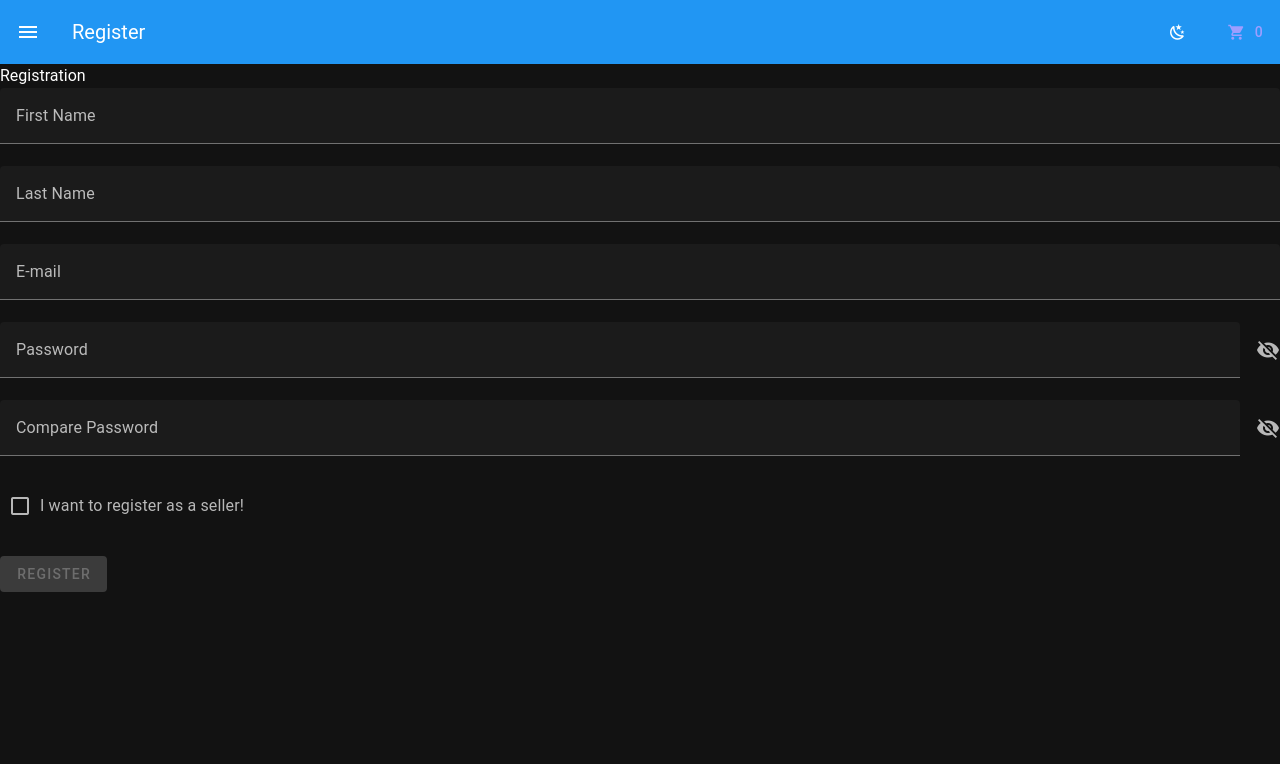
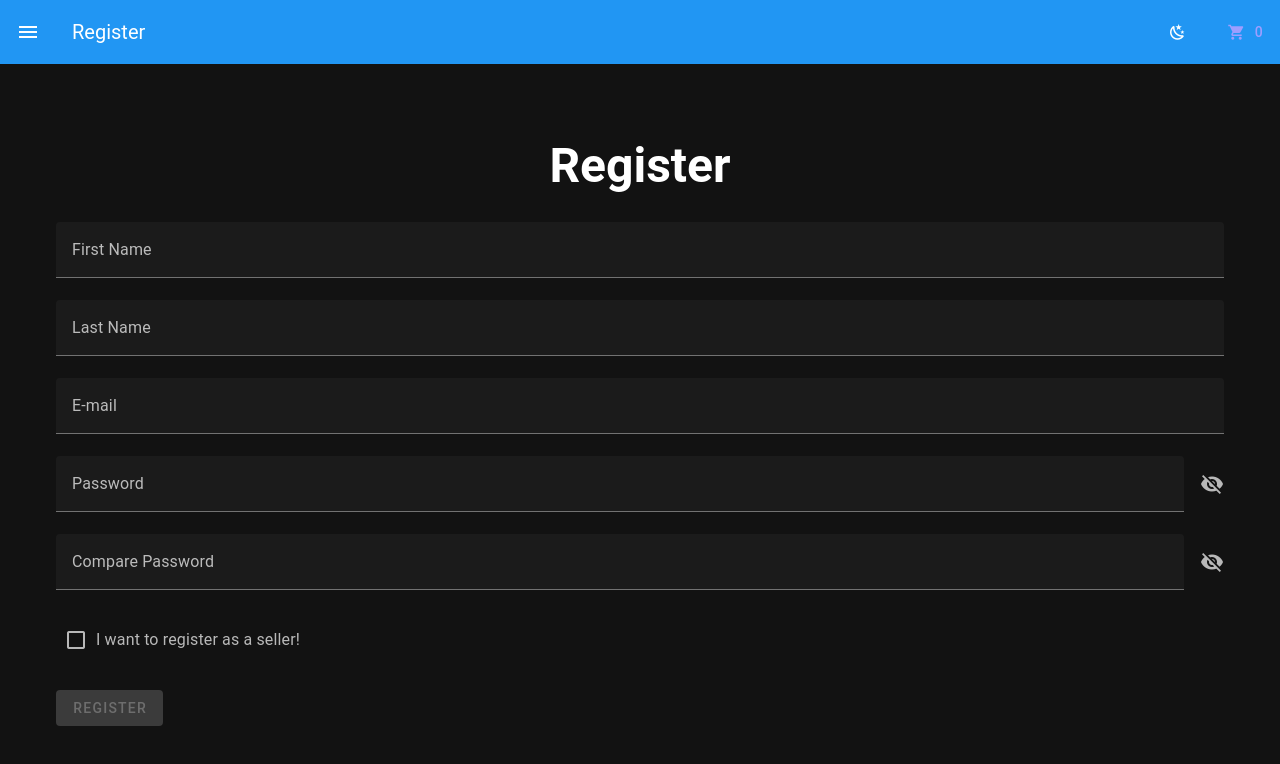
Before and after one commit to arminebner/shopfront-frontend, a Vue app: page /register in a window 1280 px wide. Shown: the top 764 px of the page. Built offline with nearby package versions, Linux system fonts and the light colour scheme.

Commit message:
little ui rework

```diff
--- a/src/views/CartView.vue
+++ b/src/views/CartView.vue
@@ -1,7 +1,18 @@
 <template>
-  <h1>Your Shoppingcart</h1>
-  <shopping-cart-table :products="cartItems" @remove-from-cart="removeProductCartStore"
-    @add-item-instance="addItemInstance"></shopping-cart-table>
+  <v-app>
+    <v-container fluid>
+      <v-row justify="center">
+        <v-col cols="12" sm="10" md="8" lg="6">
+          <h1 class="text-center">Your Shopping Cart</h1>
+          <shopping-cart-table
+            :products="cartItems"
+            @remove-from-cart="removeProductCartStore"
+            @add-item-instance="addItemInstance"
+          ></shopping-cart-table>
+        </v-col>
+      </v-row>
+    </v-container>
+  </v-app>
 </template>
 
 <script setup lang="ts">
@@ -23,5 +34,11 @@ const addItemInstance = (cartItem: CartItem) => {
 </script>
 
 <style scoped>
-
+h1 {
+  font-size: 48px;
+  font-weight: bold;
+  text-align: center;
+  margin-top: 50px;
+  margin-bottom: 20px;
+}
 </style>
--- a/src/views/LoginView.vue
+++ b/src/views/LoginView.vue
@@ -1,5 +1,8 @@
 <template>
-  <v-form>
+  <v-app>
+    <v-container>
+      <h1>Login</h1>
+      <v-form v-model="isFormValid">
         <v-text-field label="E-mail" v-model="email"></v-text-field>
         <v-text-field
           v-model="password"
@@ -11,12 +14,14 @@
           counter
           @click:append="show = !show"
         ></v-text-field>
-    <v-btn @click="submitLogin">Login</v-btn>
+        <v-btn :disabled="!isFormValid" @click="submitLogin">Login</v-btn>
       </v-form>
       <router-link to="/register"
         >Don't have an account yet? Click here to register</router-link
       >
       <v-alert v-if="errorMessage" type="error">{{ errorMessage }}</v-alert>
+    </v-container>
+  </v-app>
 </template>
 
 <script setup lang="ts">
@@ -38,6 +43,7 @@ const email = ref("");
 const password = ref("");
 const show = ref(false);
 const errorMessage = ref("");
+const isFormValid = ref(false);
 
 const submitLogin = async () => {
   try {
@@ -63,3 +69,13 @@ const submitLogin = async () => {
   }
 };
 </script>
+
+<style scoped>
+h1 {
+  font-size: 48px;
+  font-weight: bold;
+  text-align: center;
+  margin-top: 50px;
+  margin-bottom: 20px;
+}
+</style>
--- a/src/views/ProductManagementDashboardView.vue
+++ b/src/views/ProductManagementDashboardView.vue
@@ -5,8 +5,12 @@
   <v-alert v-if="errorMessage" type="error"> {{ errorMessage }}</v-alert>
   <h2>Your Products</h2>
   <loading-spinner v-if="isLoading"></loading-spinner>
-  <product-table v-else @delete-product="deleteProduct" @update-product="updateProduct"
-    :products="products"></product-table>
+  <product-table
+    v-else
+    @delete-product="deleteProduct"
+    @update-product="updateProduct"
+    :products="products"
+  ></product-table>
 </template>
 
 <script setup lang="ts">
@@ -43,7 +47,10 @@ onBeforeMount(() => {
 const fetchProducts = async () => {
   try {
     isLoading.value = true;
-    products.value = await dataFetcher(`products/user/${userId.value}`);
+    const result = await axios.post(`http://localhost:5000/api/products/filtered`, {
+      userId: userId.value,
+    });
+    products.value = result.data;
   } catch (error) {
     console.log(error);
   }
--- a/src/views/RegisterView.vue
+++ b/src/views/RegisterView.vue
@@ -1,21 +1,59 @@
 <template>
-  Registration
-  <v-form v-model="isFormValid">
-    <v-text-field v-model="firstName" :rules="userRules.name" label="First Name" name="firstName" clearable
-      required></v-text-field>
-    <v-text-field v-model="lastName" :rules="userRules.name" label="Last Name" name="lastName" clearable
-      required></v-text-field>
-    <v-text-field label="E-mail" v-model="email" :rules="userRules.email"></v-text-field>
-    <v-text-field v-model="password" :append-icon="show ? 'mdi-eye' : 'mdi-eye-off'" :type="show ? 'text' : 'password'"
-      name="password" label="Password" hint="At least 8 characters" counter @click:append="show = !show"></v-text-field>
-    <v-text-field v-model="password2" :append-icon="show ? 'mdi-eye' : 'mdi-eye-off'" :type="show ? 'text' : 'password'"
-      name="password2" label="Compare Password" hint="Please repeat your password again here" counter
-      @click:append="show = !show"></v-text-field>
-    <v-checkbox label="I want to register as a seller!" v-model="isSeller"></v-checkbox>
-    <v-btn :disabled="!isFormValid" @click="submitRegistration">Register</v-btn>
-  </v-form>
-  <v-alert v-if="result" type="success">Registration sent successfully!</v-alert>
-  <v-alert v-if="!comparePasswords" type="error">Passwords do not match!</v-alert>
+  <v-app>
+    <v-container>
+      <h1>Register</h1>
+      <v-form v-model="isFormValid">
+        <v-text-field
+          v-model="firstName"
+          :rules="userRules.name"
+          label="First Name"
+          name="firstName"
+          clearable
+          required
+        ></v-text-field>
+        <v-text-field
+          v-model="lastName"
+          :rules="userRules.name"
+          label="Last Name"
+          name="lastName"
+          clearable
+          required
+        ></v-text-field>
+        <v-text-field
+          label="E-mail"
+          v-model="email"
+          :rules="userRules.email"
+        ></v-text-field>
+        <v-text-field
+          v-model="password"
+          :append-icon="show ? 'mdi-eye' : 'mdi-eye-off'"
+          :type="show ? 'text' : 'password'"
+          name="password"
+          label="Password"
+          hint="At least 8 characters"
+          counter
+          @click:append="show = !show"
+        ></v-text-field>
+        <v-text-field
+          v-model="password2"
+          :append-icon="show ? 'mdi-eye' : 'mdi-eye-off'"
+          :type="show ? 'text' : 'password'"
+          name="password2"
+          label="Compare Password"
+          hint="Please repeat your password again here"
+          counter
+          @click:append="show = !show"
+        ></v-text-field>
+        <v-checkbox
+          label="I want to register as a seller!"
+          v-model="isSeller"
+        ></v-checkbox>
+        <v-btn :disabled="!isFormValid" @click="submitRegistration">Register</v-btn>
+      </v-form>
+      <v-alert v-if="result" type="success">Registration sent successfully!</v-alert>
+      <v-alert v-if="!comparePasswords" type="error">Passwords do not match!</v-alert>
+    </v-container>
+  </v-app>
 </template>
 <script setup lang="ts">
 import { computed, defineComponent, ref } from "vue";
@@ -69,3 +107,12 @@ const submitRegistration = async () => {
   }
 };
 </script>
+<style scoped>
+h1 {
+  font-size: 48px;
+  font-weight: bold;
+  text-align: center;
+  margin-top: 50px;
+  margin-bottom: 20px;
+}
+</style>
--- a/src/views/ShopView.vue
+++ b/src/views/ShopView.vue
@@ -1,22 +1,21 @@
 <template>
+  <v-app>
     <v-container class="my-5">
-    <h1 class="mb-10 text-center">Shop!</h1>
+      <h1>Products</h1>
       <p class="mb-10 text-center">
         Lorem ipsum dolor sit amet, consectetur adipisicing elit. Minima ad nobis ab quae
         consequatur eius? Commodi repellendus iure id rem?
       </p>
-    <p class="ml-7">
-      Lorem ipsum dolor sit amet consectetur adipisicing elit. Qui expedita provident
-      nulla minima eius eveniet ut tenetur nam impedit reprehenderit eaque quidem quos
-      adipisci recusandae laudantium maiores, quod repudiandae. Architecto, nihil ex
-      accusamus sapiente laborum quis illo sit recusandae ipsam quam facere consequuntur
-      eos saepe, assumenda soluta? Enim, alias vero?
-    </p>
-    <v-select @update:model-value="fetchProducts($event)" label="Category" name="category"
-      :items="['All', 'Category1', 'Category2', 'Category3']" v-model="category"></v-select>
+      <v-select
+        @update:model-value="fetchProducts($event)"
+        label="Category"
+        name="category"
+        :items="['All', 'Category1', 'Category2', 'Category3']"
+      ></v-select>
       <loading-spinner v-if="isLoading"></loading-spinner>
       <card-grid v-else :products="products"></card-grid>
     </v-container>
+  </v-app>
 </template>
 
 <script setup lang="ts">
@@ -25,6 +24,7 @@ import { onBeforeMount, ref } from "vue";
 import dataFetcher from "@/utils/dataFetcher";
 import LoadingSpinner from "@/components/LoadingSpinner.vue";
 import type Product from "@/types/product";
+import axios from "axios";
 
 onBeforeMount(() => {
   fetchProducts("All");
@@ -32,15 +32,26 @@ onBeforeMount(() => {
 
 const products = ref<Product[]>([]);
 const isLoading = ref(false);
-const category = ref("All");
 
 const fetchProducts = async (selectedValue: any) => {
   try {
     isLoading.value = true;
-    products.value = await dataFetcher(`products/category/${selectedValue}`);
+    const result = await axios.post(`http://localhost:5000/api/products/filtered`, {
+      category: selectedValue,
+    });
+    products.value = result.data;
   } catch (error) {
     console.log(error);
   }
   isLoading.value = false;
 };
 </script>
+<style scoped>
+h1 {
+  font-size: 48px;
+  font-weight: bold;
+  text-align: center;
+  margin-top: 50px;
+  margin-bottom: 20px;
+}
+</style>
--- a/src/views/SingleProductView.vue
+++ b/src/views/SingleProductView.vue
@@ -1,12 +1,20 @@
 <template>
-  <v-card class="mx-auto" max-width="344">
-    <v-img :src="product.image_url" aspect-ratio="1"></v-img>
-    <v-card-title class="font-weight-light">{{ product.name }}</v-card-title>
-    <v-card-subtitle class="font-weight-light">{{ product.price }}</v-card-subtitle>
-    <v-card-actions>
-      <v-btn color="primary" @click="addToCart(product)">Add to Cart</v-btn>
-    </v-card-actions>
-  </v-card>
+  <v-app>
+    <v-container>
+      <v-row>
+        <v-col cols="12" md="6">
+          <img :src="product.image_url" :alt="product.name" style="max-width: 100%" />
+        </v-col>
+        <v-col cols="12" md="6">
+          <h1>{{ product.name }}</h1>
+          <p>{{ product.short_description }}</p>
+          <p>{{ product.description }}</p>
+          <p>Price: {{ product.price }}</p>
+          <v-btn color="primary" @click="addToCart(product)">Add to Cart</v-btn>
+        </v-col>
+      </v-row>
+    </v-container>
+  </v-app>
 </template>
 
 <script setup lang="ts">
@@ -45,3 +53,18 @@ const addToCart = (product: Product) => {
   cart.addItem(product);
 };
 </script>
+<style scoped>
+h1 {
+  font-size: 48px;
+  font-weight: bold;
+  text-align: center;
+  margin-top: 50px;
+  margin-bottom: 20px;
+}
+
+p {
+  font-size: 24px;
+  text-align: center;
+  margin-bottom: 50px;
+}
+</style>
--- a/src/views/StartView.vue
+++ b/src/views/StartView.vue
@@ -1,20 +1,19 @@
 <template>
-  <v-container class="my-5">
-    <h1 v-if="currentUser" class="mb-10 text-center">Welcome {{ userName }}!</h1>
-    <h1 v-else class="mb-10 text-center">Welcome!</h1>
-    <p class="mb-10 text-center">
-      Lorem ipsum dolor sit amet, consectetur adipisicing elit. Minima ad nobis ab quae
-      consequatur eius? Commodi repellendus iure id rem?
-    </p>
-    <p class="ml-7">
-      Lorem ipsum dolor sit amet consectetur adipisicing elit. Qui expedita provident
-      nulla minima eius eveniet ut tenetur nam impedit reprehenderit eaque quidem quos
-      adipisci recusandae laudantium maiores, quod repudiandae. Architecto, nihil ex
-      accusamus sapiente laborum quis illo sit recusandae ipsam quam facere consequuntur
-      eos saepe, assumenda soluta? Enim, alias vero?
-    </p>
-    <router-link :to="`/shop`">SHOP</router-link>
-  </v-container>
+  <v-app>
+    <v-container>
+      <v-row justify="center">
+        <v-col cols="12" md="6">
+          <h1>Welcome to our Webshop</h1>
+          <h1 v-if="currentUser" class="mb-10 text-center">{{ userName }}</h1>
+          <p>
+            We offer a wide variety of products at great prices. Check out our selection
+            below!
+          </p>
+          <router-link :to="`/shop`">Shop Now</router-link>
+        </v-col>
+      </v-row>
+    </v-container>
+  </v-app>
 </template>
 
 <script setup lang="ts">
@@ -36,3 +35,18 @@ const currentUser = ref<User>({
 const tokenStore = useTokenStore();
 const { userName } = storeToRefs(tokenStore);
 </script>
+<style scoped>
+h1 {
+  font-size: 48px;
+  font-weight: bold;
+  text-align: center;
+  margin-top: 50px;
+  margin-bottom: 20px;
+}
+
+p {
+  font-size: 24px;
+  text-align: center;
+  margin-bottom: 50px;
+}
+</style>
```
Also changed, not shown: src/components/ShoppingCartTable.vue (+42 -22 lines). Lines whose indentation alone changed are shown as unchanged.
